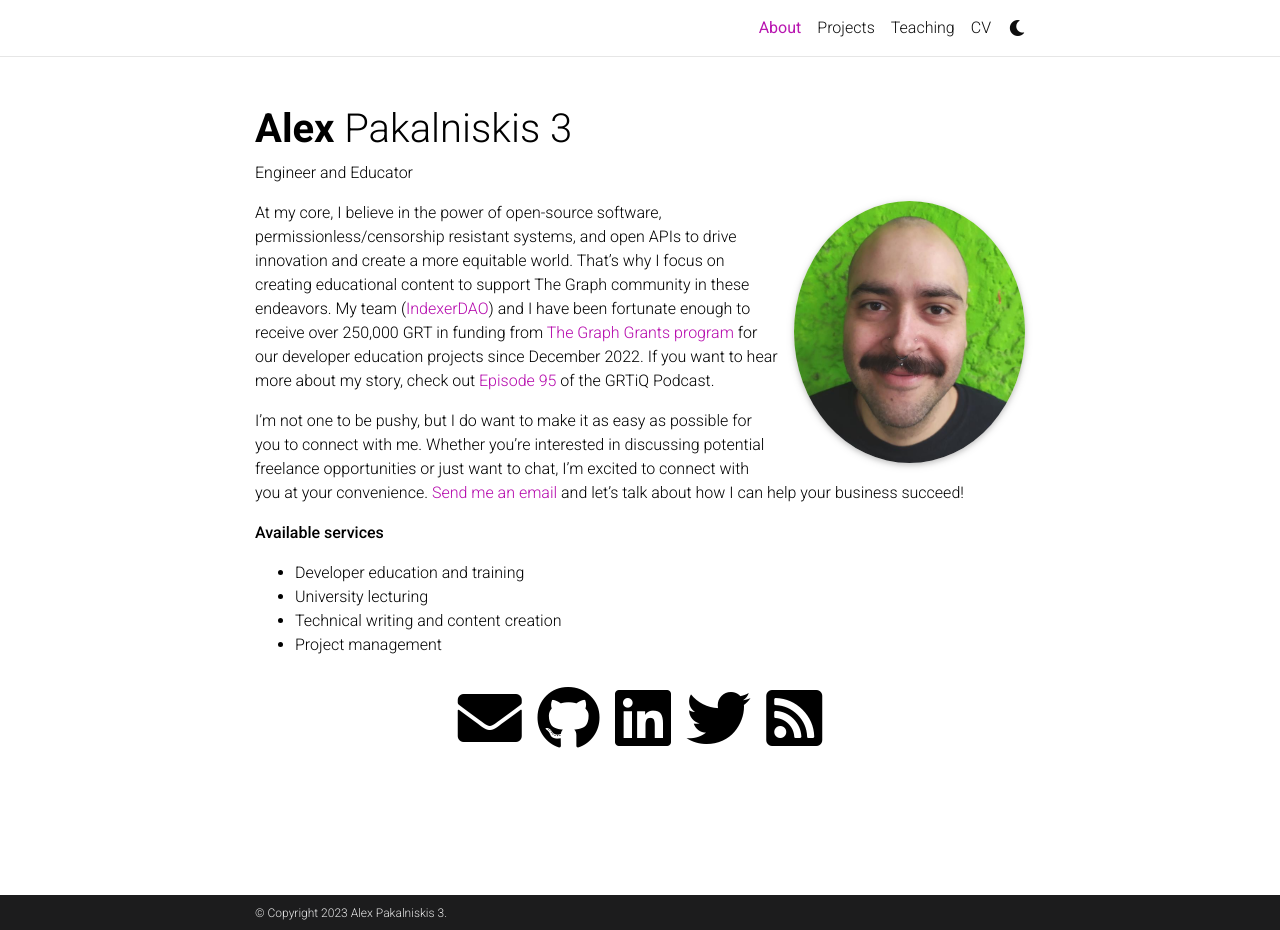
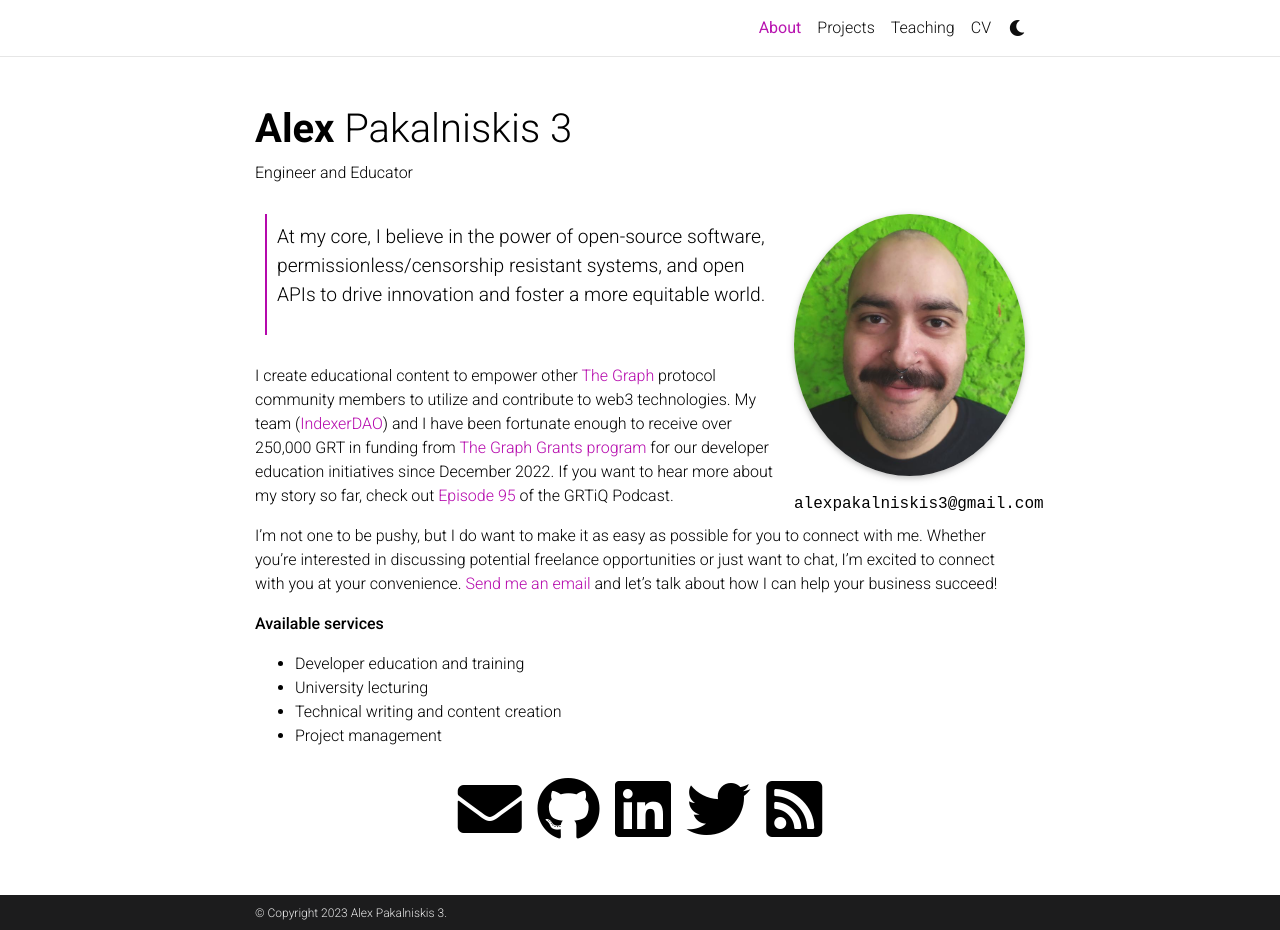
Before and after one commit to alex-pakalniskis/alex-pakalniskis.github.io, a Jekyll site: the page built from _pages/about.md, in a window 1280 px wide and 930 px high. Built offline with Jekyll 4.4.1, drawn with Linux system fonts in a browser that asks for light colours; full-size pictures stand in for the smaller copies a plugin makes; comment, search, counter and statistics services are not loaded; a style sheet for code colours, icons or effects is not loaded.

Commit message:
Update about.md

```diff
--- a/_pages/about.md
+++ b/_pages/about.md
@@ -8,7 +8,7 @@
   align: right
   image: prof_pic.jpg
   image_circular: true # crops the image to make it circular
-  address:
+  address: alexpakalniskis3@gmail.com
 
 news: false  # includes a list of news items
 latest_posts: false  # includes a list of the newest posts
@@ -16,7 +16,9 @@
 social: true  # includes social icons at the bottom of the page
 ---
 
-At my core, I believe in the power of open-source software, permissionless/censorship resistant systems, and open APIs to drive innovation and create a more equitable world. That's why I focus on creating educational content to support The Graph community in these endeavors. My team ([IndexerDAO](https://www.indexerdao.com/)) and I have been fortunate enough to receive over 250,000 GRT in funding from [The Graph Grants program](https://thegraph.com/ecosystem/grants/) for our developer education projects since December 2022. If you want to hear more about my story, check out [Episode 95](https://www.grtiq.com/grtiq-podcast-95-alex-pakalniskis/) of the GRTiQ Podcast.
+> At my core, I believe in the power of open-source software, permissionless/censorship resistant systems, and open APIs to drive innovation and foster a more equitable world.
+
+I create educational content to empower other [The Graph](https://thegraph.com/en/) protocol community members to utilize and contribute to web3 technologies. My team ([IndexerDAO](https://www.indexerdao.com/)) and I have been fortunate enough to receive over 250,000 GRT in funding from [The Graph Grants program](https://thegraph.com/ecosystem/grants/) for our developer education initiatives since December 2022. If you want to hear more about my story so far, check out [Episode 95](https://www.grtiq.com/grtiq-podcast-95-alex-pakalniskis/) of the GRTiQ Podcast.
 
 I'm not one to be pushy, but I do want to make it as easy as possible for you to connect with me. Whether you're interested in discussing potential freelance opportunities or just want to chat, I'm excited to connect with you at your convenience. [Send me an email](mailto:alexpakalniskis3@gmail.com) and let's talk about how I can help your business succeed!
 
```
